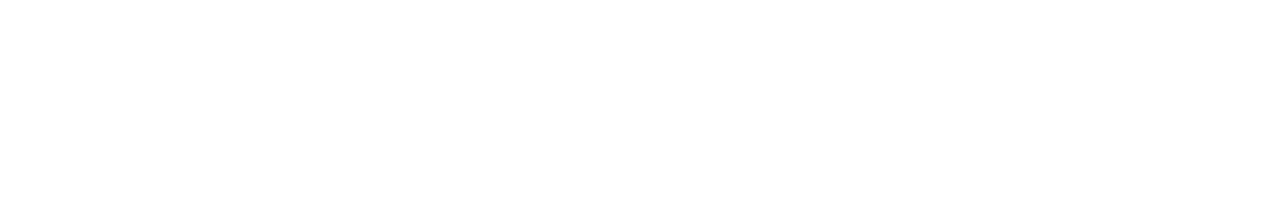
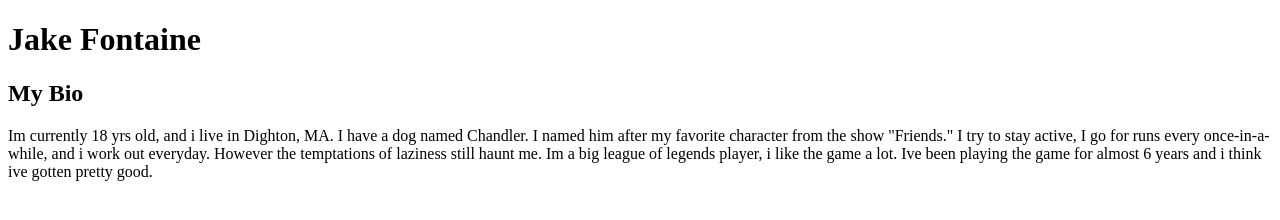
Before and after one commit to JakeFontaine821/GDS111Fall2020, a plain HTML site: page W1/Week1.html in a window 1280 px wide. Drawn offline with Linux system fonts and the light colour scheme.

Commit message:
Second Commit

```diff
--- a/W1/Week1.html
+++ b/W1/Week1.html
@@ -6,6 +6,16 @@
     <title>Document</title>
 </head>
 <body>
+    <!--Heading, name-->
+    <h1>Jake Fontaine</h1>
+    <!--My bio-->
+    <h2>My Bio</h2>
+    <p>
+        Im currently 18 yrs old, and i live in Dighton, MA. I have a dog named Chandler. I named him after my favorite character from the show "Friends." I try to stay active,
+        I go for runs every once-in-a-while, and i work out everyday. However the temptations of laziness still haunt me.
+        Im a big league of legends player, i like the game a lot. Ive been playing the game for almost 6 years and i think ive gotten pretty good.
+
+    </p>
 
 </body>
 </html>
```
